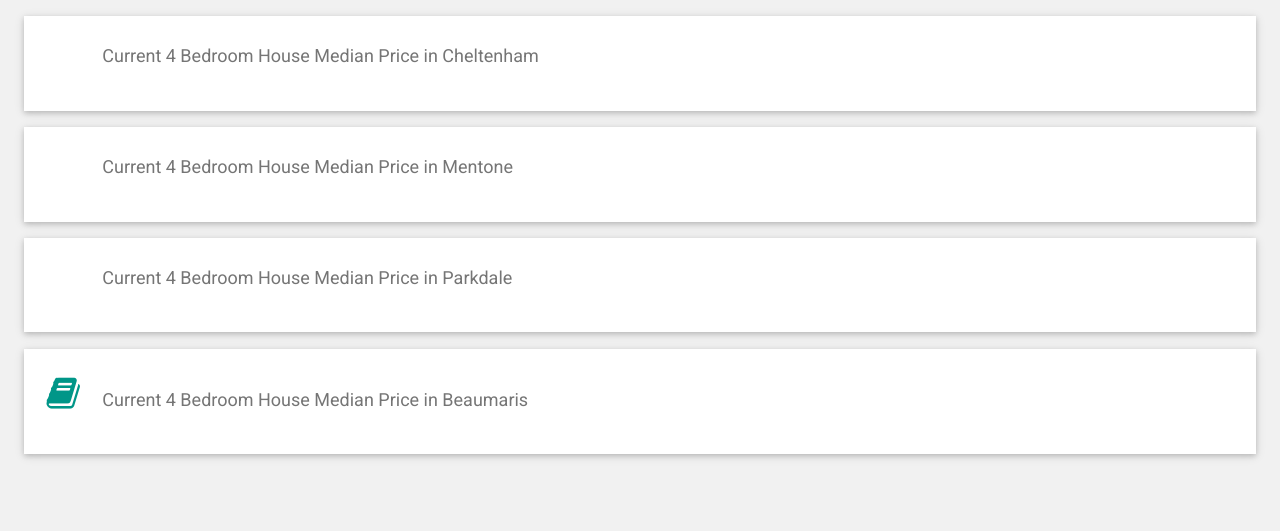
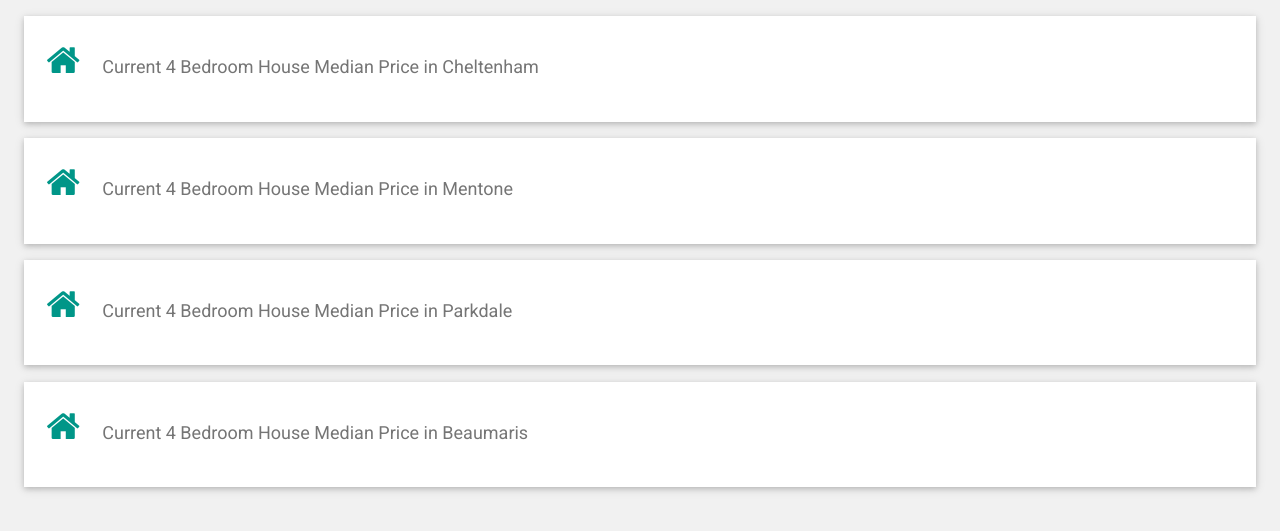
Before and after one commit to benjaminwillett/houseprices, a Flask app: page / in a window 1280 px wide. Shown: the top 531 px of the page. Run offline with Flask 2, Linux system fonts and the light colour scheme; parts of the project's set-up code (start-up, migrations or seed data) failed here and were passed over.

Commit message:
make it better

```diff
--- a/templates/main.html
+++ b/templates/main.html
@@ -20,9 +20,9 @@ html,body,h1,h2,h3,h4,h5,h6 {font-family: "Roboto", sans-serif}
        <div class="w3-container">
 
          <div class="w3-container w3-card-2 w3-white w3-margin-bottom">
-        <h5 class="w3-text-grey w3-padding-16"><i class="fa fa-house fa-fw w3-margin-right w3-xxlarge w3-text-teal"></i>Current 4 Bedroom House Median Price in Cheltenham</H5>
+        <h5 class="w3-text-grey w3-padding-16"><i class="fa fa-home fa-fw w3-margin-right w3-xxlarge w3-text-teal"></i>Current 4 Bedroom House Median Price in Cheltenham</H5>
 <div class="w3-container"><p><b>{% for each in REFINEDCHELT %}
-    {{ each }}</b> Price has changed by {{ CHANGE }}</p>
+    <H4>{{ each }}</H4></b>Price has changed by {{ CHANGE }}</p>
 
 {% endfor %}
 </div>
@@ -32,9 +32,9 @@ html,body,h1,h2,h3,h4,h5,h6 {font-family: "Roboto", sans-serif}
        <div class="w3-container">
 
          <div class="w3-container w3-card-2 w3-white w3-margin-bottom">
-        <h5 class="w3-text-grey w3-padding-16"><i class="fa fa-house fa-fw w3-margin-right w3-xxlarge w3-text-teal"></i>Current 4 Bedroom House Median Price in Mentone</H5>
+        <h5 class="w3-text-grey w3-padding-16"><i class="fa fa-home fa-fw w3-margin-right w3-xxlarge w3-text-teal"></i>Current 4 Bedroom House Median Price in Mentone</H5>
 <div class="w3-container"><p><b>{% for each in REFINEDMENT %}
-    {{ each }}</b></p>
+    <H4>{{ each }}</H4></b></p>
 
 {% endfor %}
 </div>
@@ -44,9 +44,9 @@ html,body,h1,h2,h3,h4,h5,h6 {font-family: "Roboto", sans-serif}
 <div class="w3-container">
 
          <div class="w3-container w3-card-2 w3-white w3-margin-bottom">
-        <h5 class="w3-text-grey w3-padding-16"><i class="fa fa-house fa-fw w3-margin-right w3-xxlarge w3-text-teal"></i>Current 4 Bedroom House Median Price in Parkdale</H5>
+        <h5 class="w3-text-grey w3-padding-16"><i class="fa fa-home fa-fw w3-margin-right w3-xxlarge w3-text-teal"></i>Current 4 Bedroom House Median Price in Parkdale</H5>
 <div class="w3-container"><p><b>{% for each in REFINEDPARK %}
-    {{ each }}</b></p>
+    <H4>{{ each }}</H4></b></p>
 
 {% endfor %}
 </div>
@@ -56,9 +56,9 @@ html,body,h1,h2,h3,h4,h5,h6 {font-family: "Roboto", sans-serif}
 <div class="w3-container">
 
          <div class="w3-container w3-card-2 w3-white w3-margin-bottom">
-        <h5 class="w3-text-grey w3-padding-16"><i class="fa fa-book fa-fw w3-margin-right w3-xxlarge w3-text-teal"></i>Current 4 Bedroom House Median Price in Beaumaris</H5>
+        <h5 class="w3-text-grey w3-padding-16"><i class="fa fa-home fa-fw w3-margin-right w3-xxlarge w3-text-teal"></i>Current 4 Bedroom House Median Price in Beaumaris</H5>
 <div class="w3-container"><p><b>{% for each in REFINEDBEAU %}
-    {{ each }}</b></p>
+    <H4>{{ each }}</H4></b></p>
 
 {% endfor %}
   </div>
```
